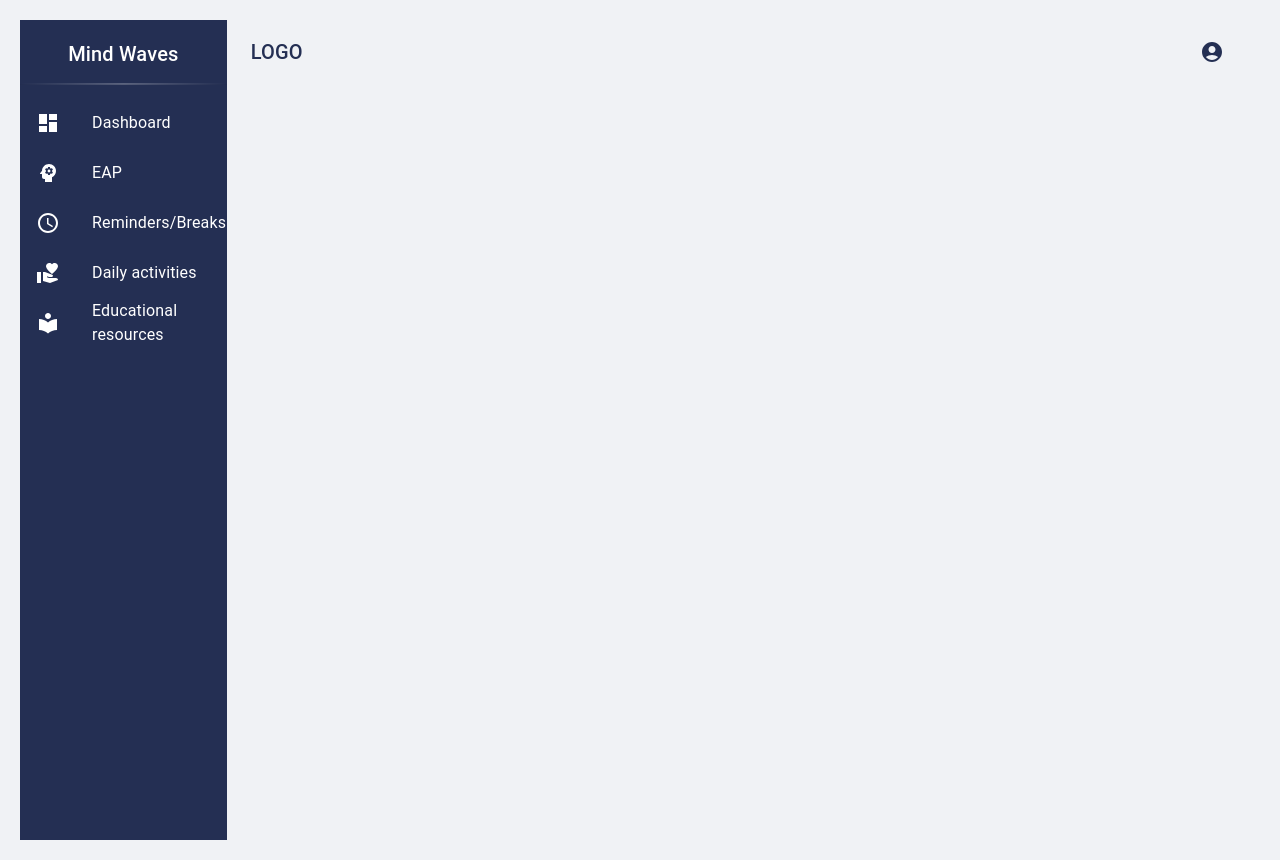
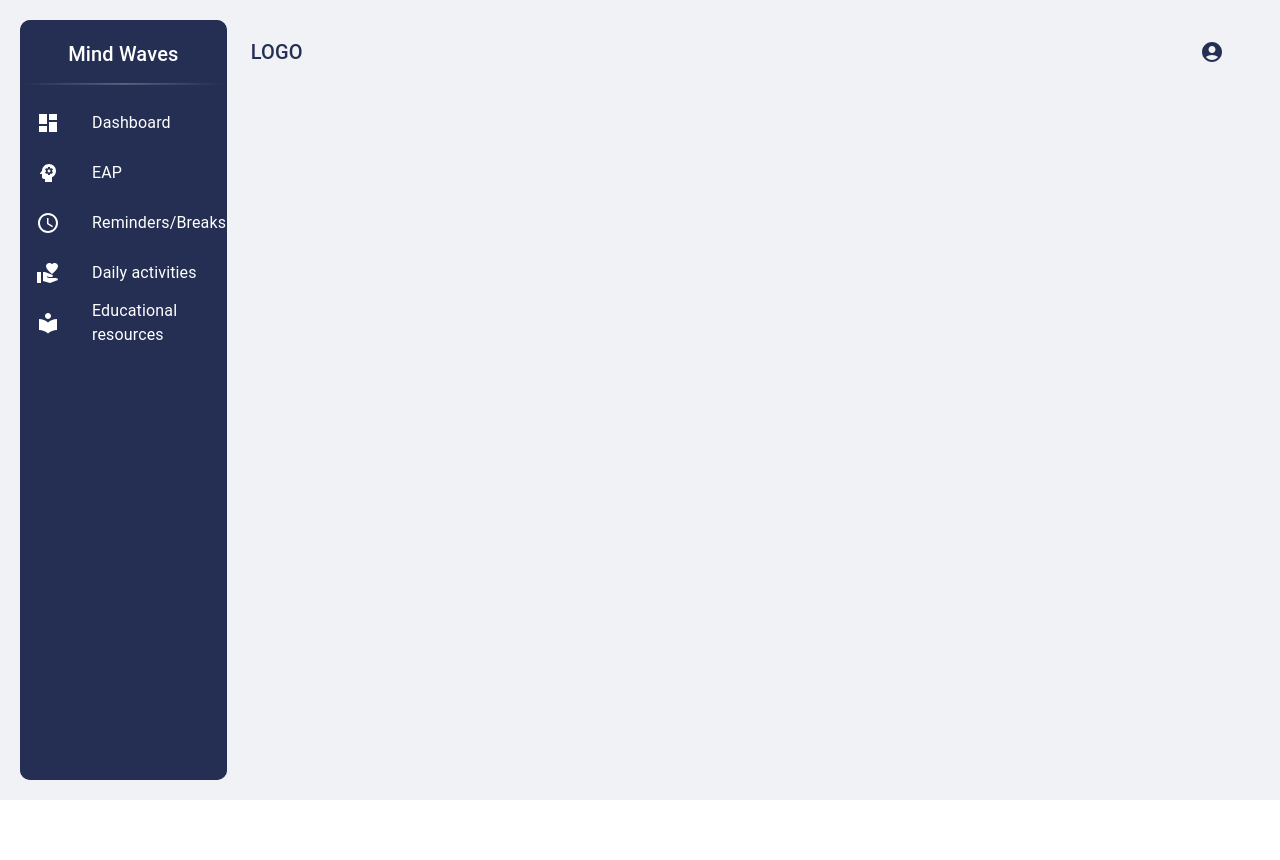
Before and after one commit to kashishahuja2002/Mind-Waves-ServiceNow-Code-To-Win, a React (Create React App) app: page /pages in a window 1280 px wide. After the commit the page ends 800 px from the top, so only its background shows below. Built offline with nearby package versions, Linux system fonts and the light colour scheme.

Commit message:
fix/sidebar-styles

```diff
--- a/src/styles/pages/sidebar.scss
+++ b/src/styles/pages/sidebar.scss
@@ -1,14 +1,25 @@
 @import '../variables.scss';
 
 .sidebar {
+    overflow-y: auto;
+    background-color: var(--dark-blue);
+    border-radius: 10px;
+
     .MuiPaper-root {
         box-shadow: 0px 8px 10px 5px rgb(0 0 0 / 20%), 0px 16px 24px 2px rgb(0 0 0 / 34%), 0px 6px 30px 5px rgb(0 0 0 / 12%);
     }
 
     .sidebarContents {
-        height: 100vh;
+        height: calc(100vh - 60px);
         background-color: var(--dark-blue);
         color: #ffffff;
+        border-radius: 10px;
+
+        // Responsive styles
+        @media screen and (max-width: 1200px) {
+            height: 100vh;
+            border-radius: 0px;
+        }
 
         svg {
             color: #ffffff;
```
